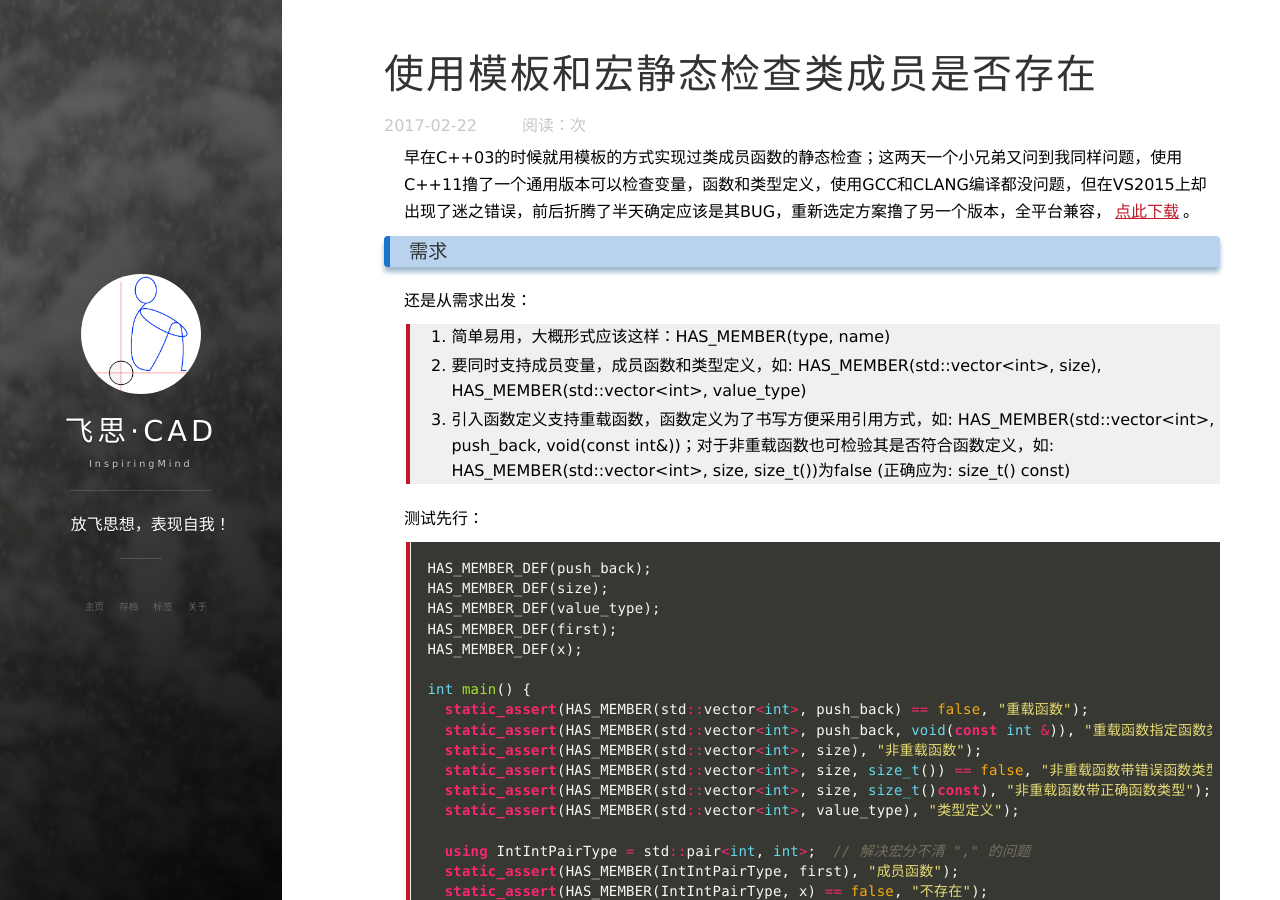
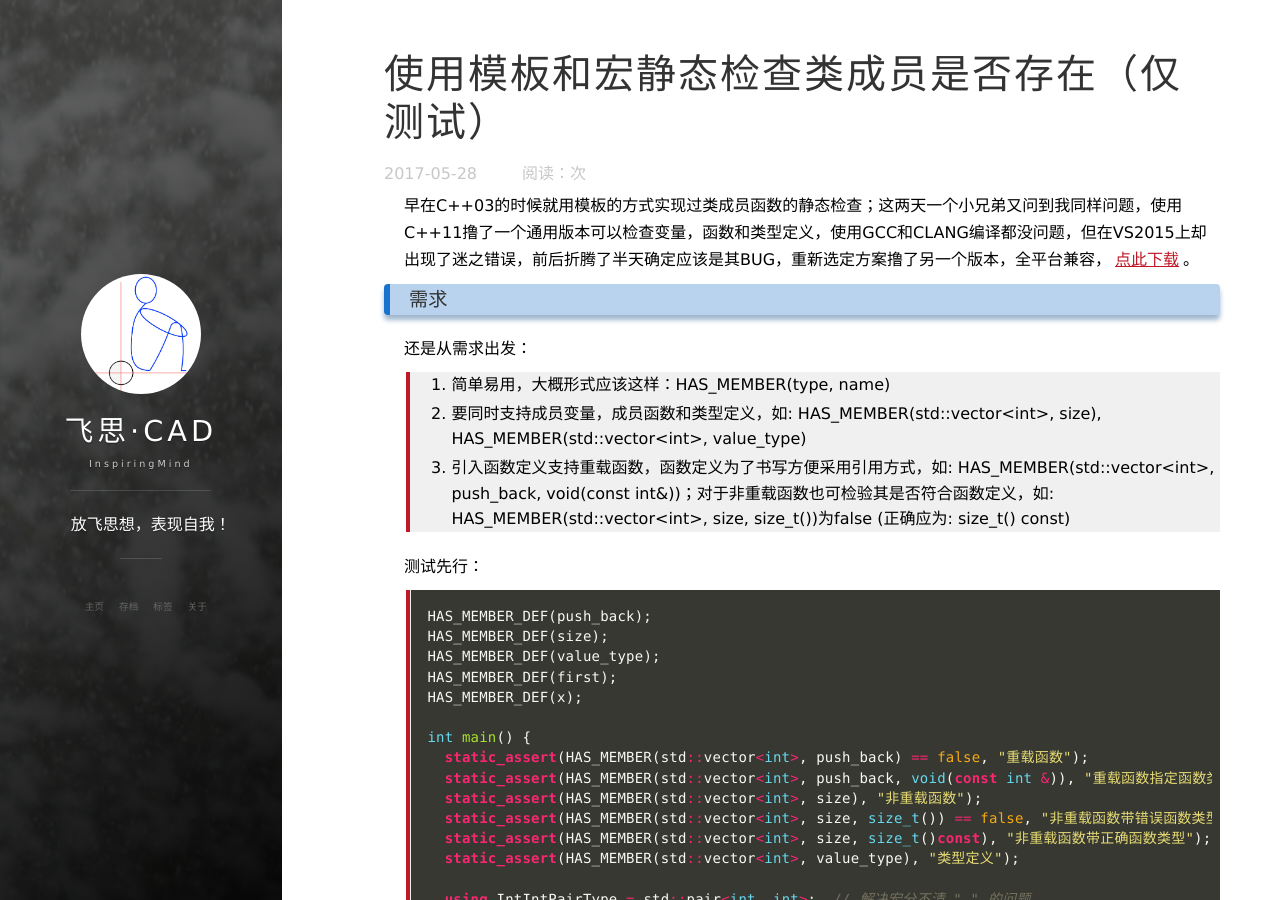
Before and after one commit to FsCad/FsCad.github.io, a Jekyll site: the page built from _posts/2017-05-28-use_template_and_macro_to_check_for_member_of_class_is_exist.md, in a window 1280 px wide and 900 px high. Built offline with Jekyll 4.4.1, drawn with Linux system fonts in a browser that asks for light colours; nearby versions of some CDN libraries; comment, search, counter and statistics services are not loaded.

Commit message:
提交测试的日志

```diff
--- a/_posts/2017-02-22-use_template_and_macro_to_check_for_member_of_class_is_exist.md
+++ b/_posts/2017-05-28-use_template_and_macro_to_check_for_member_of_class_is_exist.md
@@ -1,7 +1,7 @@
 ---
 layout: post
-title: 使用模板和宏静态检查类成员是否存在
-date: 2017-02-22
+title: 使用模板和宏静态检查类成员是否存在（仅测试）
+date: 2017-05-28
 tags: [C++, 模板]
 ---
 
```
Also changed, not shown: _posts/2017-01-29-use_vscode_for_c_c++_development_in_macos.md (renamed from _posts/2017-01-23-use_vscode_for_c_c++_development_in_macos.md, +1 -1 lines).
